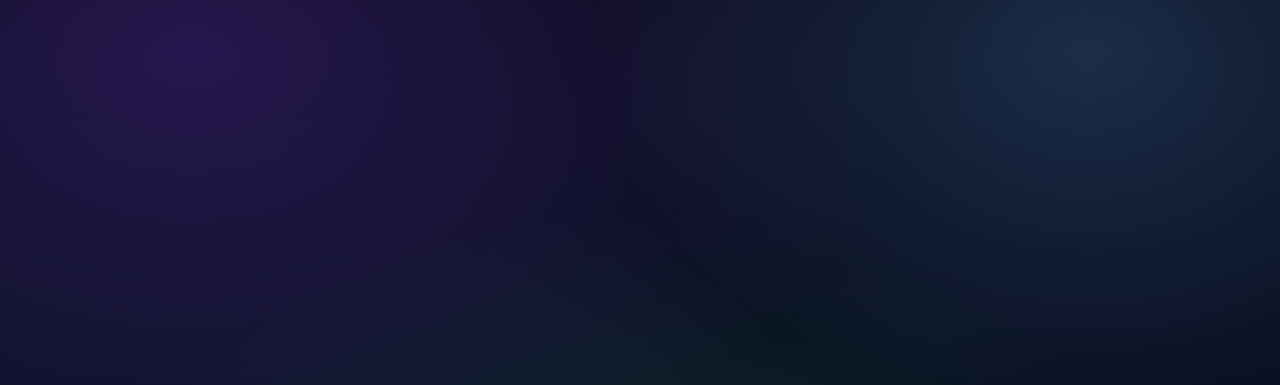
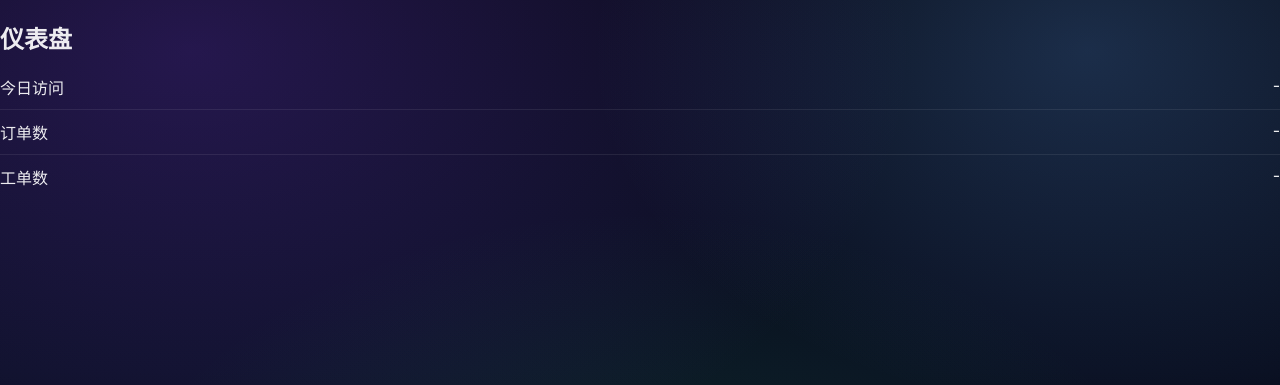
Before and after one commit to genggeng538/tq-erp-demo, a Django app: page / in a window 1280 px wide. Shown: the part 69-454 px from the top of the page. Run offline with Django 5.2, Linux system fonts and the light colour scheme; the visitor is signed in with stand-in values (Sample User, id 1).

Commit message:
Update dashboard.html

```diff
--- a/templates/dashboard.html
+++ b/templates/dashboard.html
@@ -1,100 +1,20 @@
-{# templates/dashboard.html #}
 {% extends "base.html" %}
-{% block title %}仪表盘 · ERP{% endblock %}
 
-{% block body %}
-<div class="grid">
+{% block content %}
+<h1>仪表盘</h1>
 
-  <div class="card">
-    <div class="hd">
-      <div>
-        <h2>仪表盘</h2>
-        <div class="sub">欢迎回来，{{ user.username }}。这里是系统运行概览。</div>
-      </div>
-      <a class="btn primary" href="/admin/" target="_blank">打开管理后台</a>
-    </div>
-
-    <div class="bd">
-      <div class="kpis">
-        <div class="kpi">
-          <div class="label">今日访问</div>
-          <div class="value">{{ kpi_today|default:"-" }}</div>
-          <div class="hint">后续可接入统计（Render / Nginx / DB）</div>
-        </div>
-        <div class="kpi">
-          <div class="label">订单数</div>
-          <div class="value">{{ kpi_orders|default:"-" }}</div>
-          <div class="hint">后续接 SalesOrder 模块</div>
-        </div>
-        <div class="kpi">
-          <div class="label">库存预警</div>
-          <div class="value">{{ kpi_stock_alert|default:"-" }}</div>
-          <div class="hint">后续接库存模块</div>
-        </div>
-      </div>
-
-      <div class="hr"></div>
-
-      <div style="color:var(--muted);font-size:12px;line-height:1.6">
-        说明：你当前是 Demo 框架版本。下一步我可以给你把：<b>销售订单 → 生产计划 → 工单 → 库存扣减</b> 的主流程骨架直接做出来，
-        并把这些 KPI 真正接到数据库统计上（PostgreSQL）。
-      </div>
-    </div>
+<div class="kpi-grid">
+  <div class="kpi">
+    <div class="kpi-title">今日访问</div>
+    <div class="kpi-value">{{ kpi_today }}</div>
   </div>
-
-  <div class="card">
-    <div class="hd">
-      <div>
-        <h2>快速入口</h2>
-        <div class="sub">按制造业 ERP 顺序组织：先生产、再采购、再库存。</div>
-      </div>
-      <span class="badge">Quick Links</span>
-    </div>
-
-    <div class="bd">
-      <div class="quick">
-        <a class="tile" href="/admin/" target="_blank">
-          <div class="ico">A</div>
-          <div>
-            <h3>管理后台</h3>
-            <p>用户、数据、表管理（Django Admin）。</p>
-          </div>
-        </a>
-
-        <a class="tile" href="#" onclick="alert('下一步我给你接：SalesOrder');return false;">
-          <div class="ico">SO</div>
-          <div>
-            <h3>销售订单</h3>
-            <p>下一步我给你接入 SalesOrder 模块。</p>
-          </div>
-        </a>
-
-        <a class="tile" href="#" onclick="alert('下一步我给你接：WorkOrder');return false;">
-          <div class="ico">WO</div>
-          <div>
-            <h3>生产工单</h3>
-            <p>从生产计划拆分工单，推进状态流转。</p>
-          </div>
-        </a>
-
-        <a class="tile" href="#" onclick="alert('下一步我给你接：库存模块');return false;">
-          <div class="ico">INV</div>
-          <div>
-            <h3>库存管理</h3>
-            <p>物料/成品库存、预警、出入库记录。</p>
-          </div>
-        </a>
-      </div>
-
-      <div class="hr"></div>
-
-      <div style="display:flex;gap:10px;flex-wrap:wrap">
-        <a class="btn" href="/login/">登录页</a>
-        <a class="btn" href="/">刷新仪表盘</a>
-        <a class="btn danger" href="/logout/">退出</a>
-      </div>
-    </div>
+  <div class="kpi">
+    <div class="kpi-title">订单数</div>
+    <div class="kpi-value">{{ kpi_orders }}</div>
   </div>
-
+  <div class="kpi">
+    <div class="kpi-title">工单数</div>
+    <div class="kpi-value">{{ kpi_workorders }}</div>
+  </div>
 </div>
 {% endblock %}
```
